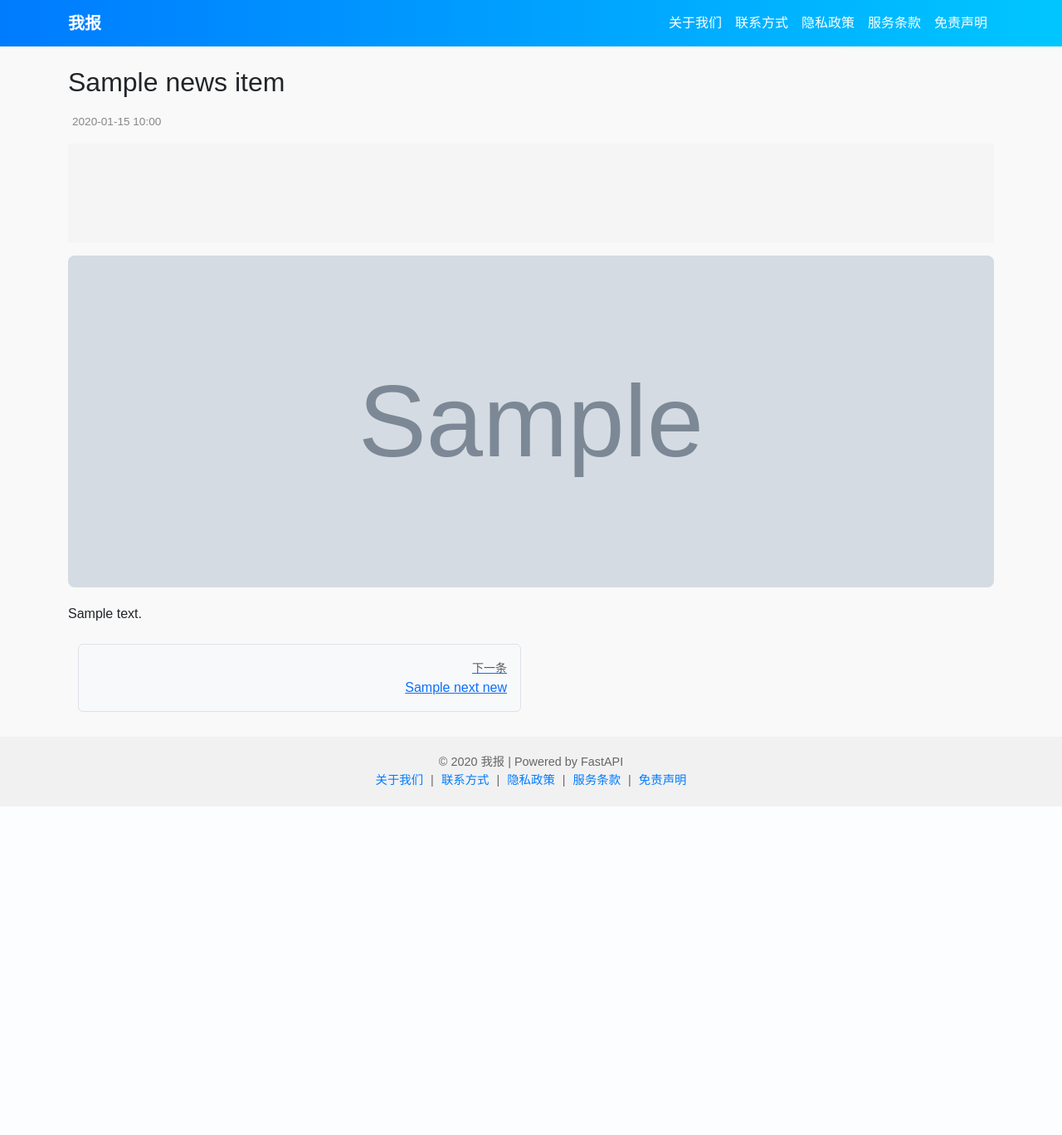
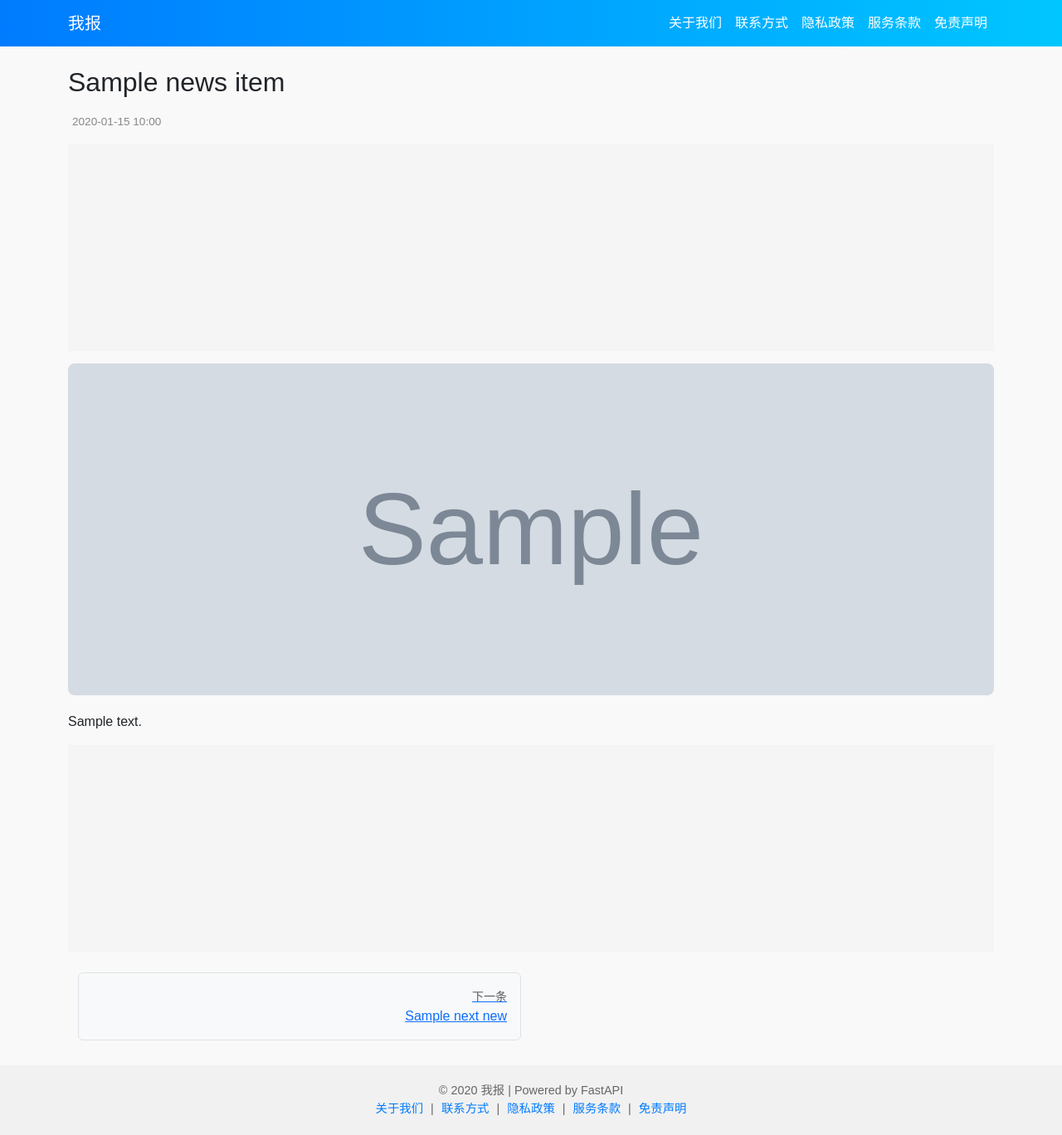
Before and after one commit to elaineling891-ux/allMyChineseNews, a FastAPI app: template templates/detail.html in a window 1280 px wide. Shown: the whole page at 83% size. Before the commit the page ends 972 px from the top, so only its background shows below. Run offline with FastAPI, Linux system fonts and the light colour scheme; the template is opened without the code that fills it: most values are stand-ins (such as "Sample title", 1, 10 or a date in 2020); grey boxes marked "Sample" are stand-in pictures; parts of the project's set-up code (start-up, migrations or seed data) failed here and were passed over.

Commit message:
Update detail.html

```diff
--- a/templates/detail.html
+++ b/templates/detail.html
@@ -12,14 +12,20 @@
 <style>
   body { background-color: #f9f9f9; font-family: "Microsoft YaHei", sans-serif; }
   .navbar { background: linear-gradient(90deg, #007bff, #00c6ff); }
-    .navbar-brand { color: white !important; font-weight: bold; }
-    .navbar-nav .nav-link { color: white !important; }
+  .navbar-brand, .navbar-nav .nav-link { color: white !important; }
   .news-date { font-size: 0.85rem; color: #888; margin-left: 5px; }
   .news-image { width: 100%; max-height: 400px; object-fit: cover; margin-bottom: 20px; border-radius: 8px; }
   footer { margin-top: 30px; text-align: center; padding: 20px; background-color: #f1f1f1; font-size: 0.9rem; color: #666; }
   footer a { color: #007bff; text-decoration: none; margin: 0 5px; }
   footer a:hover { text-decoration: underline; }
-    .ads-top, .ads-middle { display: block; text-align: center; margin: 15px 0; min-height: 120px; background-color: #f5f5f5; }
+  .ads-top, .ads-middle {
+    display: block;
+    text-align: center;
+    margin: 15px 0;
+    min-height: 250px;
+    background-color: #f5f5f5;
+  }
+  .ads-middle ins { width: 100% !important; }
 </style>
 </head>
 <body>
@@ -60,13 +66,8 @@
     <img src="{{ news_item.image_url }}" alt="新闻图" class="news-image">
   {% endif %}
 
-  <!-- 内容按段落显示，中间广告插入 -->
   {% set paragraphs = news_item.content.split('\n') %}
-  {% if paragraphs|length > 4 %}
   {% set middle_index = paragraphs|length // 2 %}
-  {% else %}
-      {% set middle_index = 1 %}
-  {% endif %}
 
   {% for p in paragraphs %}
     {% if p.strip() %}
@@ -124,6 +125,8 @@
     const middleAd = document.getElementById('middle-ad');
     if(middleAd){
         try { (adsbygoogle = window.adsbygoogle || []).push({}); } catch(e) {}
+        // 再延时一次增加显示概率
+        setTimeout(() => { try { (adsbygoogle = window.adsbygoogle || []).push({}); } catch(e) {} }, 2000);
     }
   });
 </script>
```
Lines whose indentation alone changed are shown as unchanged.
